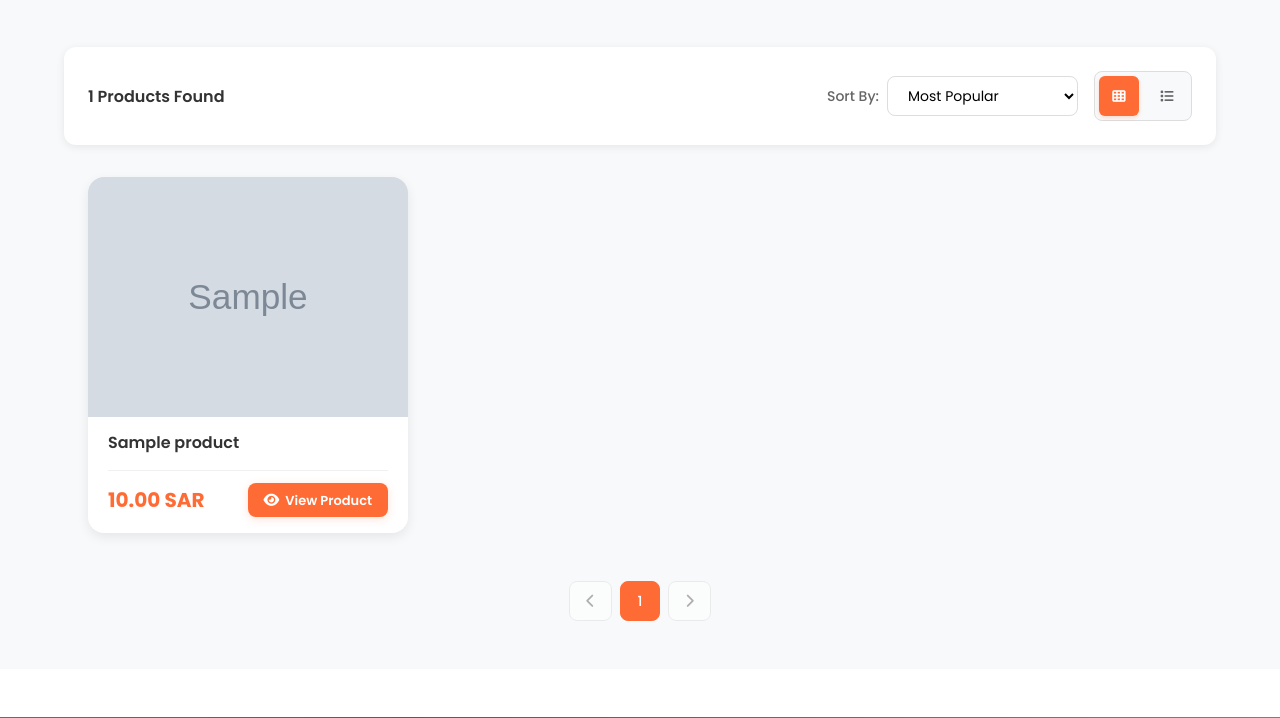
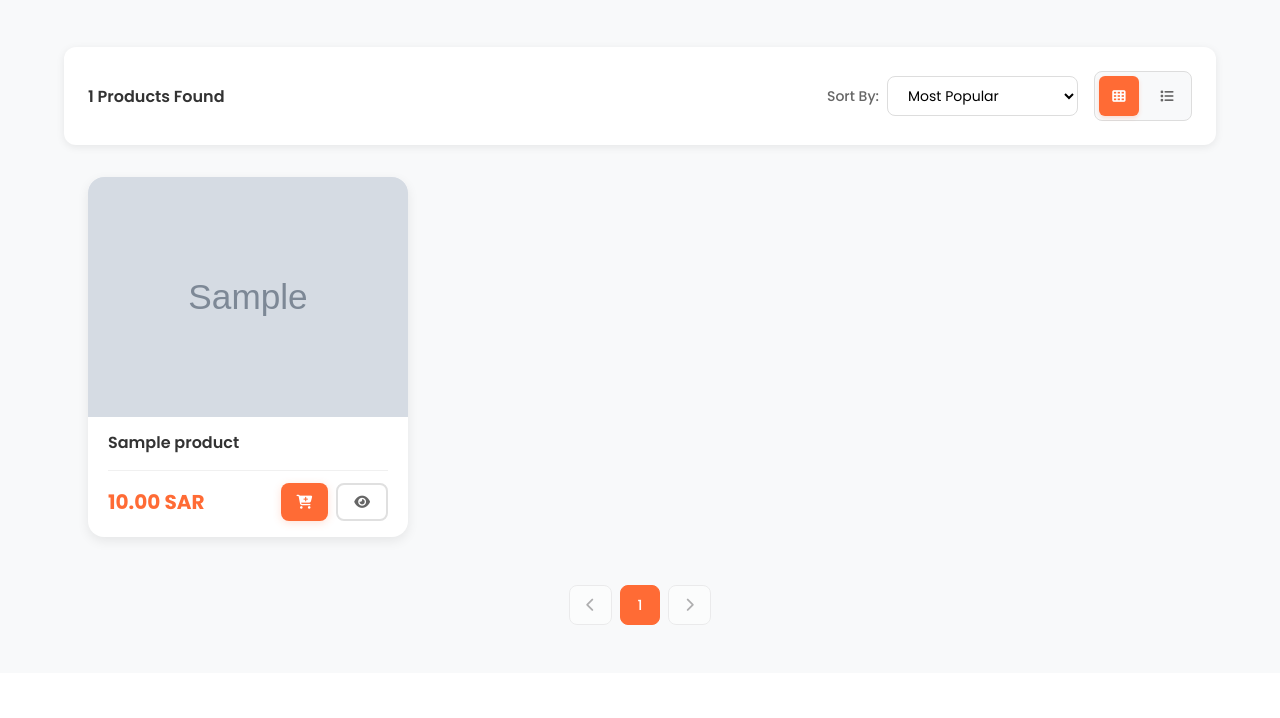
Before and after one commit to DualNova-Labs/Modern-Zone-Ecommerce-production-ready-, a PHP site: page /products in a window 1280 px wide. Shown: the part 292-1010 px from the top of the page. Run offline with PHP 8.4, Linux system fonts and the light colour scheme; tables that the repository leaves empty hold one stand-in row (values such as "Sample post"); grey boxes marked "Sample" are stand-in pictures; some libraries are stand-ins or nearby versions.

Commit message:
feat: Introduce quick add to cart functionality directly on product listing cards.

```diff
--- a/app/views/pages/products/index.php
+++ b/app/views/pages/products/index.php
@@ -73,9 +73,18 @@ ob_start();
                             <p class="product-description"><?= htmlspecialchars($product['description']) ?></p>
                             <div class="product-footer">
                                 <span class="product-price"><?= number_format($product['price'], 2) ?> SAR</span>
-                                <a href="<?= View::url('/products/' . $product['slug']) ?>" class="btn btn-primary btn-sm">
-                                    <i class="fas fa-eye"></i> View Product
-                                </a>
+                                <div class="product-footer-actions">
+                                    <button class="btn btn-primary btn-sm add-to-cart"
+                                            data-id="<?= $product['id'] ?? $product['slug'] ?>"
+                                            title="Add to Cart">
+                                        <i class="fas fa-cart-plus"></i>
+                                    </button>
+                                    <a href="<?= View::url('/products/' . $product['slug']) ?>"
+                                       class="btn btn-secondary btn-sm"
+                                       title="View Details">
+                                        <i class="fas fa-eye"></i>
+                                    </a>
+                                </div>
                             </div>
                         </div>
                     </div>
@@ -342,6 +351,11 @@ ob_start();
     border-top: 1px solid #f0f0f0;
 }
 
+.product-footer-actions {
+    display: flex;
+    gap: 0.5rem;
+}
+
 .product-price {
     font-size: 1.25rem;
     font-weight: 700;
@@ -376,6 +390,26 @@ ob_start();
     background: #e55a2b;
     transform: translateY(-2px);
     box-shadow: 0 4px 16px rgba(255, 107, 53, 0.35);
+}
+
+.btn-primary:disabled {
+    background: #ccc;
+    cursor: not-allowed;
+    transform: none;
+}
+
+.btn-secondary {
+    background: white;
+    color: #666;
+    border: 2px solid #e0e0e0;
+    box-shadow: none;
+}
+
+.btn-secondary:hover {
+    border-color: #ff6b35;
+    color: #ff6b35;
+    background: #fff5f2;
+    transform: translateY(-2px);
 }
 
 .btn-sm {
```
Also changed, not shown: .agent/QUICK_ADD_CART_REPORT.md (added).
